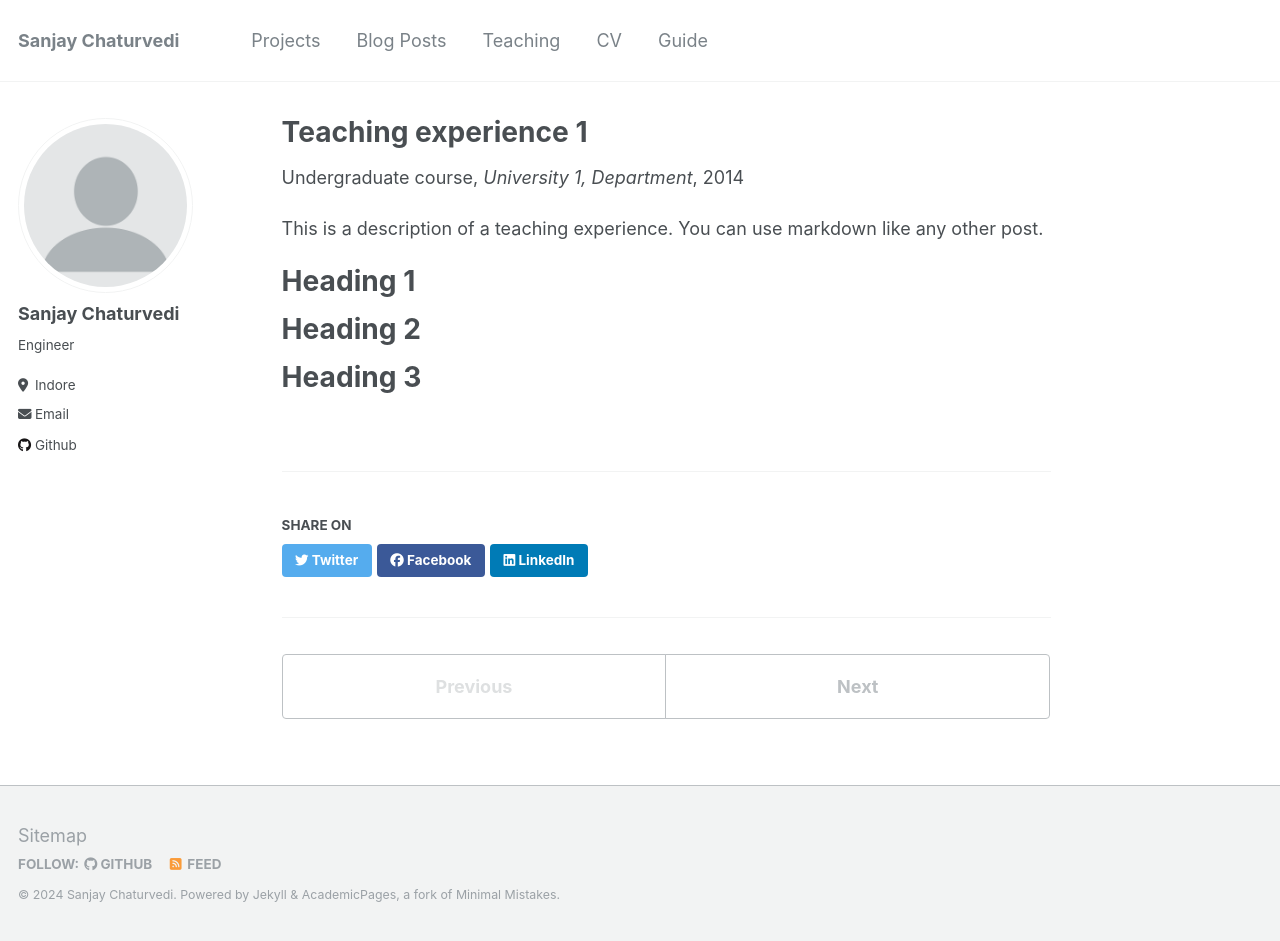
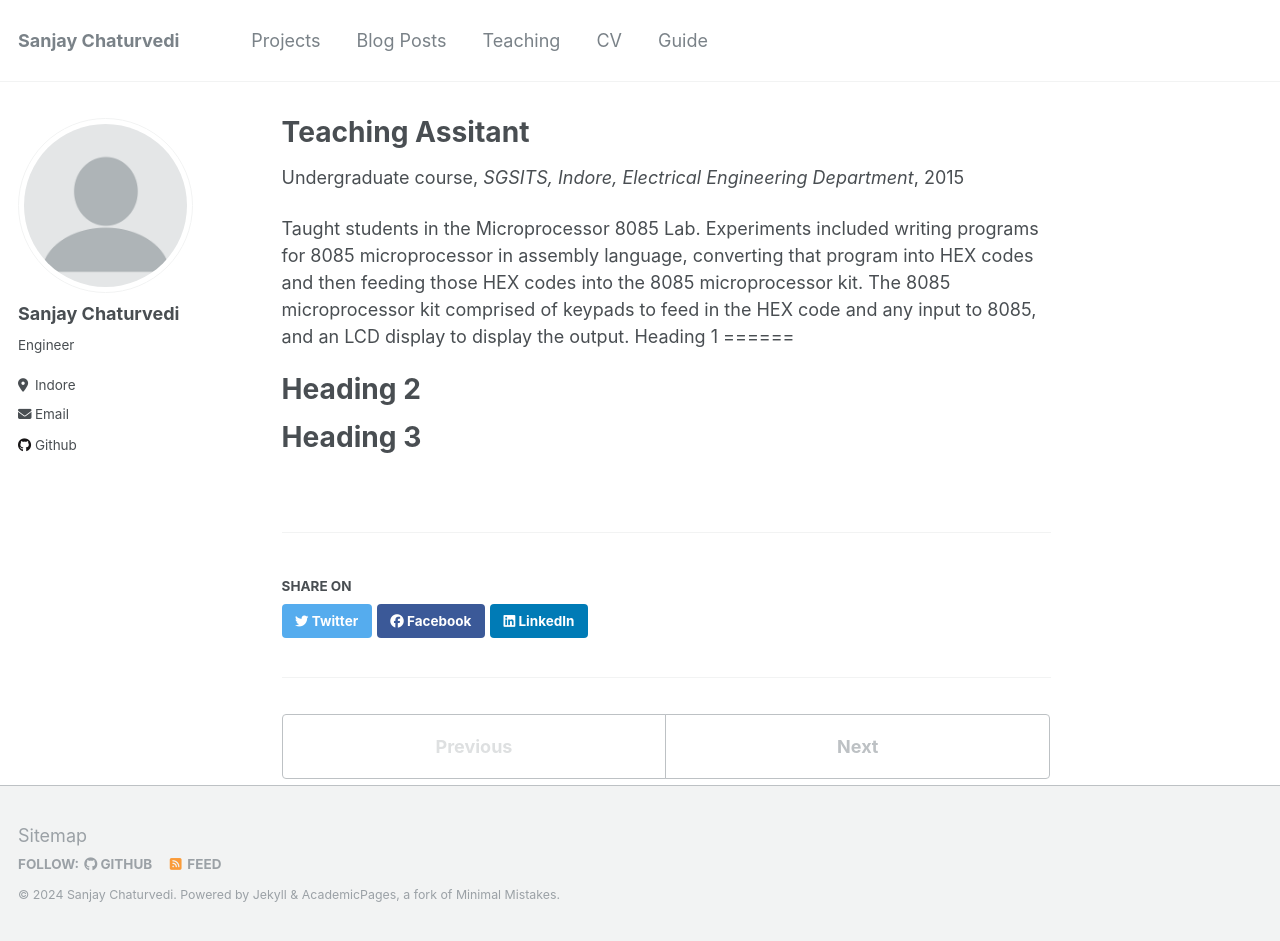
Before and after one commit to sanjay-ji/sanjay-ji.github.io, a Jekyll site: the page built from _teaching/2014-spring-teaching-1.md, in a window 1280 px wide and 941 px high. Built offline with Jekyll 4.4.1, drawn with Linux system fonts in a browser that asks for light colours.

Commit message:
Update 1 in 2014-spring-teaching-1.md

```diff
--- a/_teaching/2014-spring-teaching-1.md
+++ b/_teaching/2014-spring-teaching-1.md
@@ -1,15 +1,15 @@
 ---
-title: "Teaching experience 1"
+title: "Teaching Assitant"
 collection: teaching
 type: "Undergraduate course"
 permalink: /teaching/2014-spring-teaching-1
-venue: "University 1, Department"
-date: 2014-01-01
-location: "City, Country"
+venue: "SGSITS, Indore, Electrical Engineering Department"
+date: 2015-01-01
+location: "Indore, India"
 ---
 
-This is a description of a teaching experience. You can use markdown like any other post.
-
+Taught students in the Microprocessor 8085 Lab. Experiments included writing programs for 8085 microprocessor in assembly language, converting that program into HEX codes and then feeding those HEX codes
+into the 8085 microprocessor kit. The 8085 microprocessor kit comprised of keypads to feed in the HEX code and any input to 8085, and an LCD display to display the output.
 Heading 1
 ======
 
```
